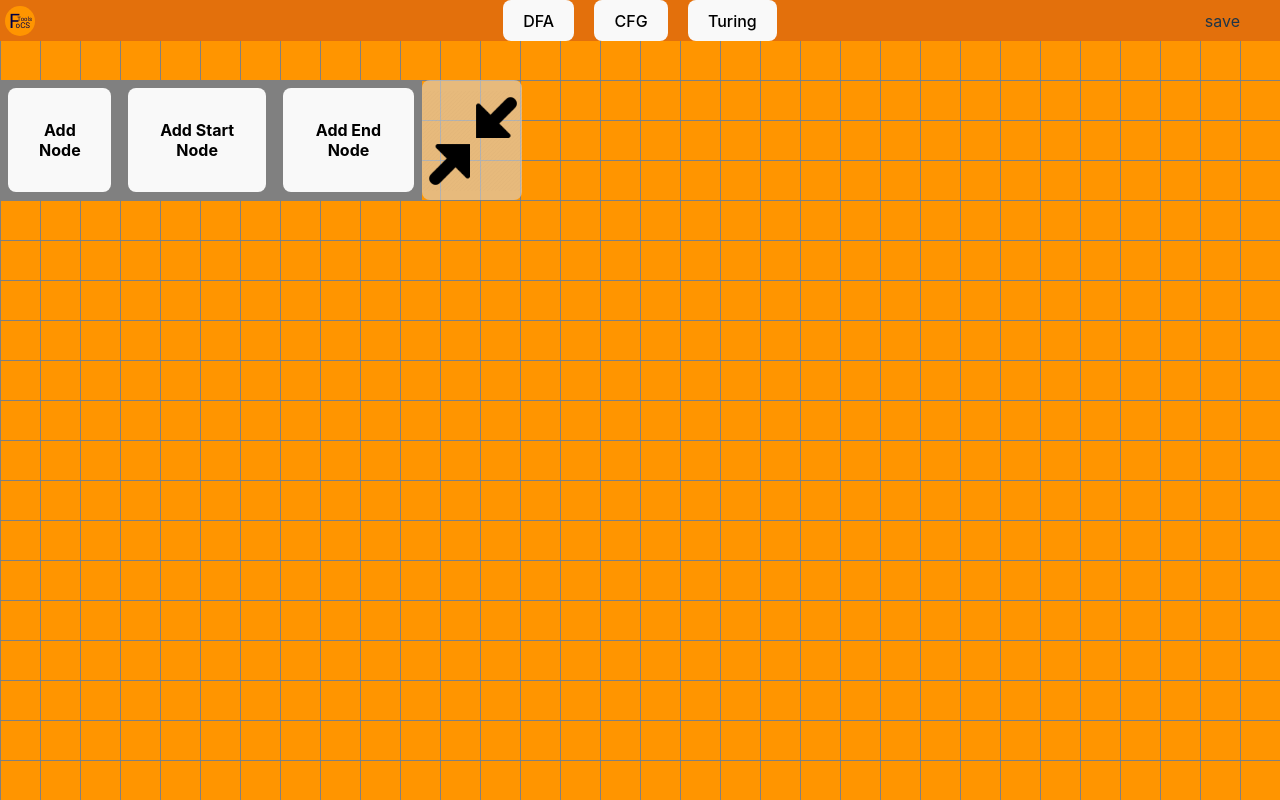
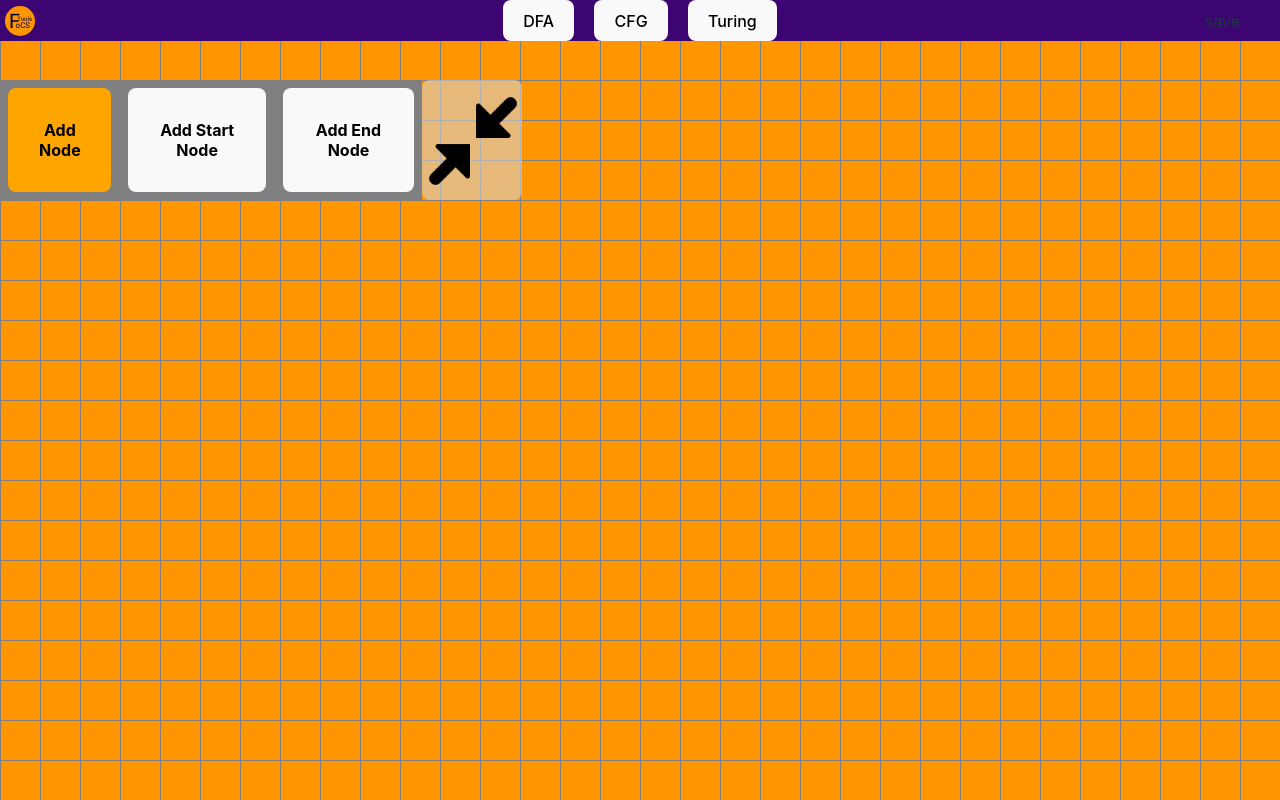
Before and after one commit to aandrepingu/FoCSTools, a React (Vite) app in the folder FoCSTools Site/: page /DFA in a window 1280 px wide. In both pictures the pointer is over the button "Add Node". Built offline with nearby package versions, Linux system fonts and the light colour scheme.

Commit message:
very small minor css changes

```diff
--- a/FoCSTools Site/src/components/Navbar.css
+++ b/FoCSTools Site/src/components/Navbar.css
@@ -6,7 +6,7 @@
   min-width: 100%;
   height: auto;
   align-items: center;
-  background-color: #e3700c;
+  background-color: #3c0571;
   grid-template-rows: 1fr;
   grid-template-columns: 1fr 1fr 1fr;
 }
@@ -22,4 +22,5 @@
   height: 30px;
   padding: 0px;
   object-fit: contain;
+
 }
--- a/FoCSTools Site/src/components/Sidebar.css
+++ b/FoCSTools Site/src/components/Sidebar.css
@@ -13,6 +13,9 @@
   width: 20%; */
   margin: 2%;
   font-weight: bold;
+}
+.sidebar_Button:hover{
+  background-color: orange;
 }
 
 .sidebar_Minimize_Button {
```
